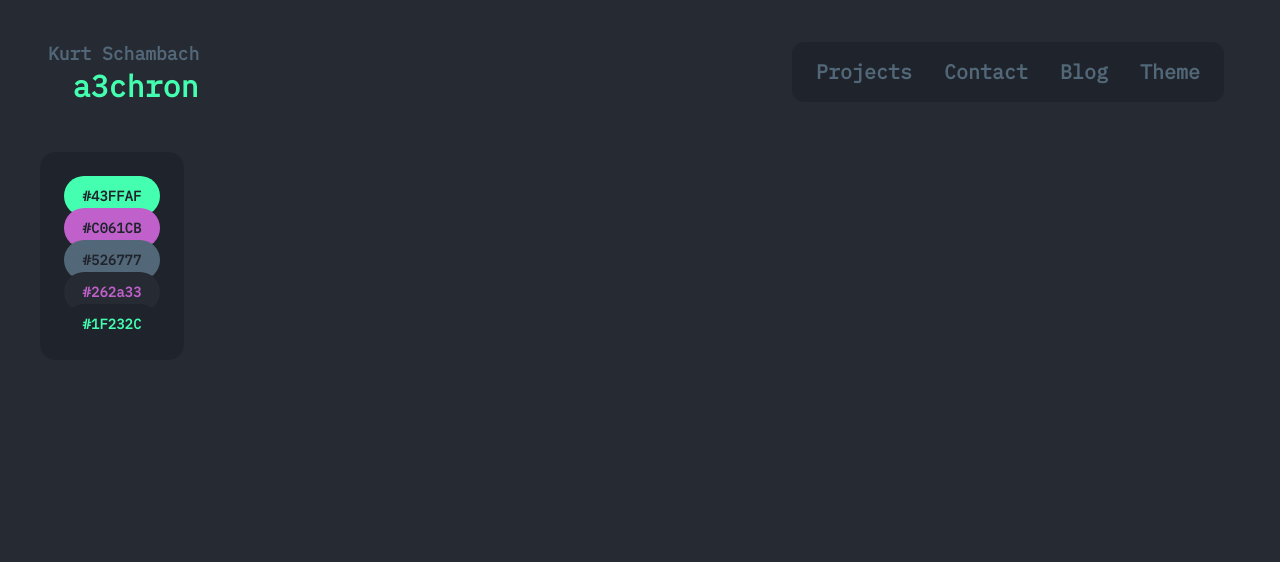
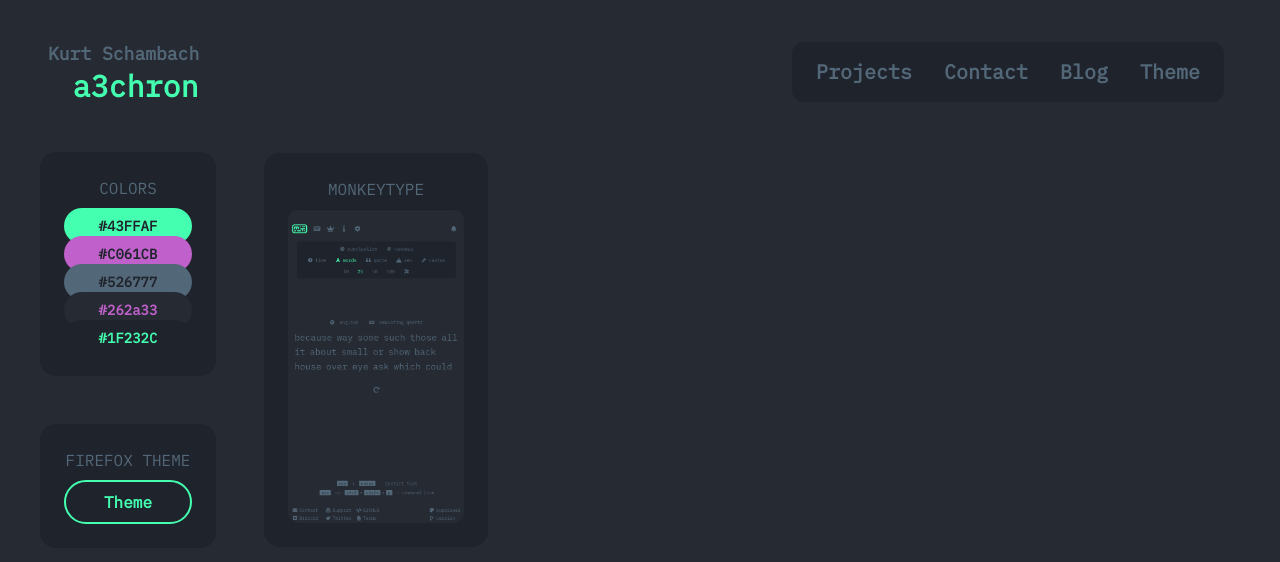
Before and after one commit to kurtschambach/portfolio, a Next.js app: page /theme in a window 1280 px wide. Shown: the top 562 px of the page. Built offline with nearby package versions, Linux system fonts and the light colour scheme; what tailwindcss-debug-screens would draw is missing.

Commit message:
feat: added theme + mktype to themes

```diff
--- a/app/theme/page.tsx
+++ b/app/theme/page.tsx
@@ -1,22 +1,54 @@
+import Image from "next/image";
+import Link from "next/link";
+
 export default function Theme() {
 	return (
-		<div className="bg-bg w-full h-fit flex flex-col items-start justify-center">
-			<div className="w-36 h-52 p-6 rounded-2xl bg-dark-bg flex flex-col items-center justify-start">
-				<span className="absolute flex flex-col items-center justify-center min-w-24 px-4 h-10 rounded-full bg-primary font-bold text-sm text-dark-bg">
+		<div className="bg-bg w-full h-fit flex flex-row flex-wrap items-center justify-start gap-12">
+			<div className="flex flex-col items-center justify-center gap-12">
+				<div className="w-44 h-56 p-6 text-text hover:text-hover duration-500 rounded-2xl bg-dark-bg flex flex-col items-center justify-start">
+					<p className="text-base uppercase">colors</p>
+					<span className="flex flex-col items-center justify-center w-32 p-2 px-4 h-10 rounded-full mt-2 bg-primary font-bold text-sm text-dark-bg">
 						#43FFAF
 					</span>
-				<span className="absolute flex flex-col items-center justify-center min-w-24 px-4 h-10 rounded-full translate-y-8 bg-violet font-bold text-sm text-dark-bg">
+					<span className="flex flex-col items-center justify-center w-32 p-2 px-4 h-10 rounded-full -translate-y-2 bg-violet font-bold text-sm text-dark-bg">
 						#C061CB
 					</span>
-				<span className="absolute flex flex-col items-center justify-center min-w-24 px-4 h-10 rounded-full translate-y-16 bg-text font-bold text-sm text-dark-bg">
+					<span className="flex flex-col items-center justify-center w-32 p-2 px-4 h-10 rounded-full -translate-y-4 bg-text font-bold text-sm text-dark-bg">
 						#526777
 					</span>
-				<span className="absolute flex flex-col items-center justify-center min-w-24 px-4 h-10 rounded-full translate-y-24 bg-bg font-bold text-sm text-violet">
+					<span className="flex flex-col items-center justify-center w-32 p-2 px-4 h-10 rounded-full -translate-y-6 bg-bg font-bold text-sm text-violet">
 						#262a33
 					</span>
-				<span className="absolute flex flex-col items-center justify-center min-w-24 px-4 h-10 rounded-full translate-y-32 bg-dark-bg font-bold text-sm text-primary">
+					<span className="flex flex-col items-center justify-center w-32 p-2 px-4 h-10 rounded-full -translate-y-8 bg-dark-bg font-bold text-sm text-primary">
 						#1F232C
 					</span>
+				</div>
+				<div className="bg-dark-bg text-text hover:text-hover duration-500 w-44 rounded-2xl flex flex-col items-center justify-center p-6">
+					<p className="text-base uppercase">Firefox Theme</p>
+					<Link
+						href="https://addons.mozilla.org/en-US/firefox/addon/monkey-superuser-theme/"
+						target="_blank"
+						className="mt-2 rounded-full border-2 border-primary p-2 px-3 w-full h-fit flex flex-col items-center justify-center text-primary font-bold bg-primary/0 hover:bg-primary/10 duration-500"
+					>
+						Theme
+					</Link>
+				</div>
+			</div>
+			<div className="p-6 text-text hover:text-hover duration-500 rounded-2xl bg-dark-bg flex flex-col items-center justify-center">
+				<p className="text-base uppercase">Monkeytype</p>
+				<Link
+					href="https://monkeytype.com/"
+					target="_blank"
+					className="bg-bg rounded-xl mt-2"
+				>
+					<Image
+						src="/monkeytype-superuser-mobile.png"
+						alt="monkeytype superuser theme"
+						width={176}
+						height={320}
+						className="rounded-xl"
+					/>
+				</Link>
 			</div>
 		</div>
 	);
--- a/content/articles/startship.mdx
+++ b/content/articles/startship.mdx
@@ -9,7 +9,7 @@ published: true
 # Starship
 
 [Startship](https://starship.rs/) is a "cross-shell prompt", a cool way to customize the look of your shell,
-but also good to add some helpful information, for example the current git branch, Node or Python version, and much more...
+but also good to add some helpful information, for example the current git branch, Node or Python versions, and much more...
 
 ![](/blog-images/starship-shell.png)
 
```
Also changed, not shown: public/monkeytype-superuser-mobile.png (added). Lines whose indentation alone changed are shown as unchanged.
